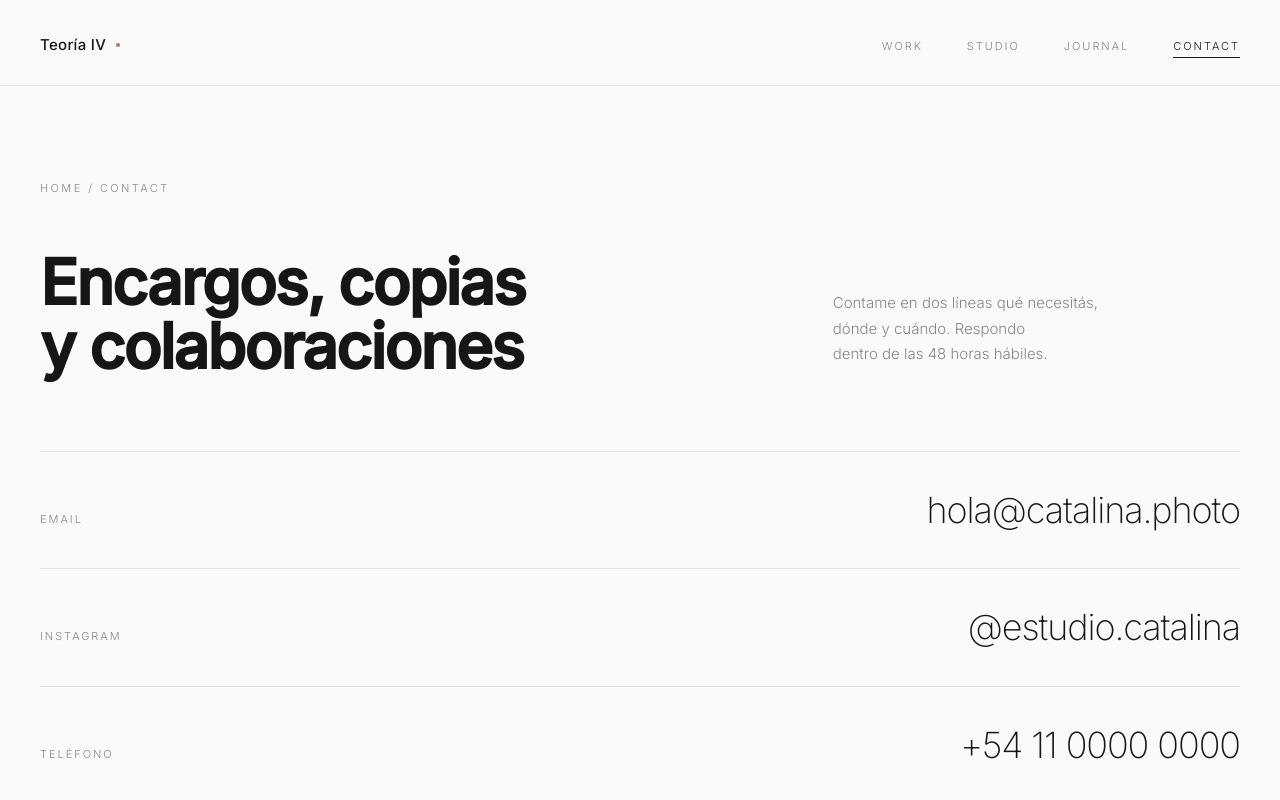
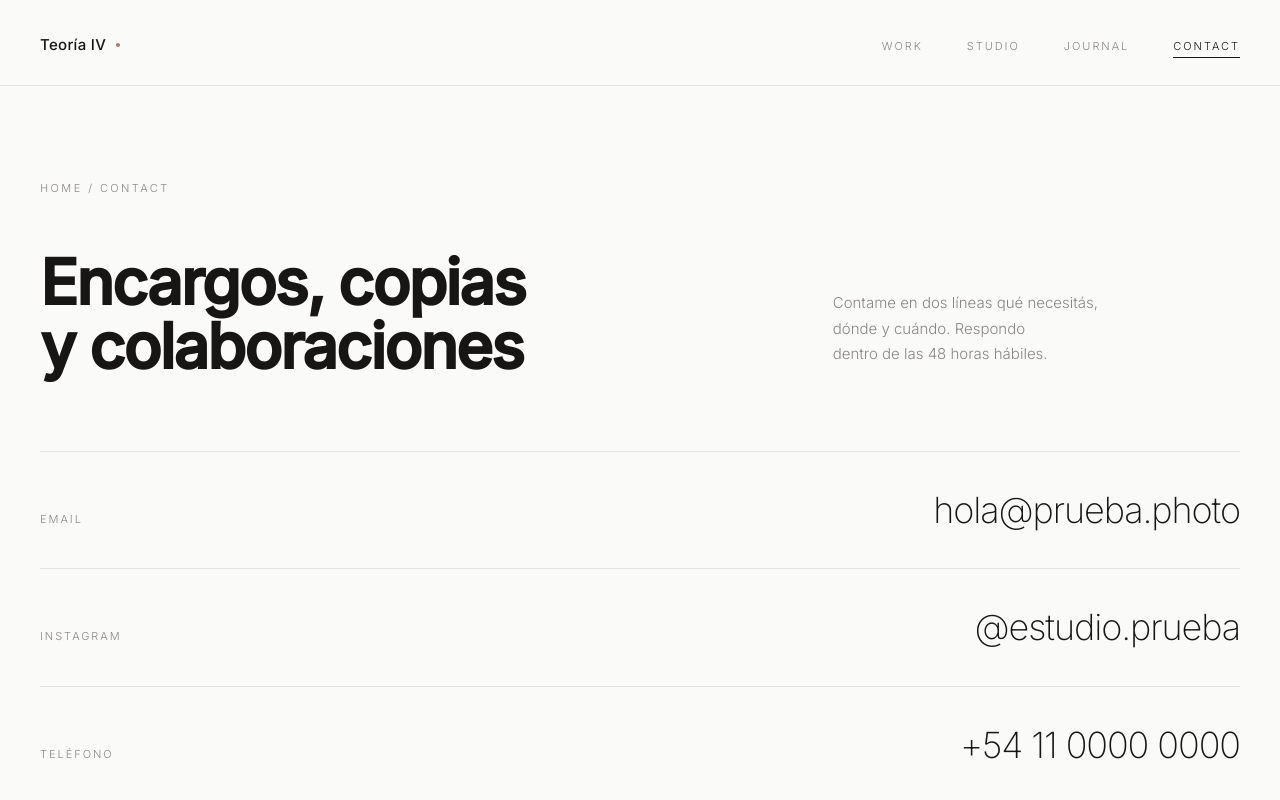
Before and after one commit to Rakkun9/project_catalina, a Next.js app: page /contact in a window 1280 px wide. Shown: the top 800 px of the page. Built offline with nearby package versions, Linux system fonts and the light colour scheme.

Commit message:
Update contact email and Instagram handle in ContactPage and SiteFooter

```diff
--- a/src/app/contact/page.tsx
+++ b/src/app/contact/page.tsx
@@ -4,8 +4,8 @@ import { PageIntro } from "@/components/PageIntro";
 export const metadata = { title: "Contact" };
 
 const CHANNELS = [
-  { label: "Email", value: "hola@catalina.photo", href: "mailto:hola@catalina.photo" },
-  { label: "Instagram", value: "@estudio.catalina", href: "https://instagram.com" },
+  { label: "Email", value: "hola@prueba.photo", href: "mailto:Prueba" },
+  { label: "Instagram", value: "@estudio.prueba", href: "https://instagram.com" },
   { label: "Teléfono", value: "+54 11 0000 0000", href: "tel:+541100000000" },
 ];
 
--- a/src/components/SiteFooter.tsx
+++ b/src/components/SiteFooter.tsx
@@ -4,7 +4,7 @@ import { Container } from "./Container";
 const LINKS = [
   { href: "https://instagram.com", label: "Instagram" },
   { href: "https://behance.net", label: "Behance" },
-  { href: "mailto:hola@catalina.photo", label: "Mail" },
+  { href: "mailto:hola@prueba.photo", label: "Mail" },
 ];
 
 export function SiteFooter() {
```
